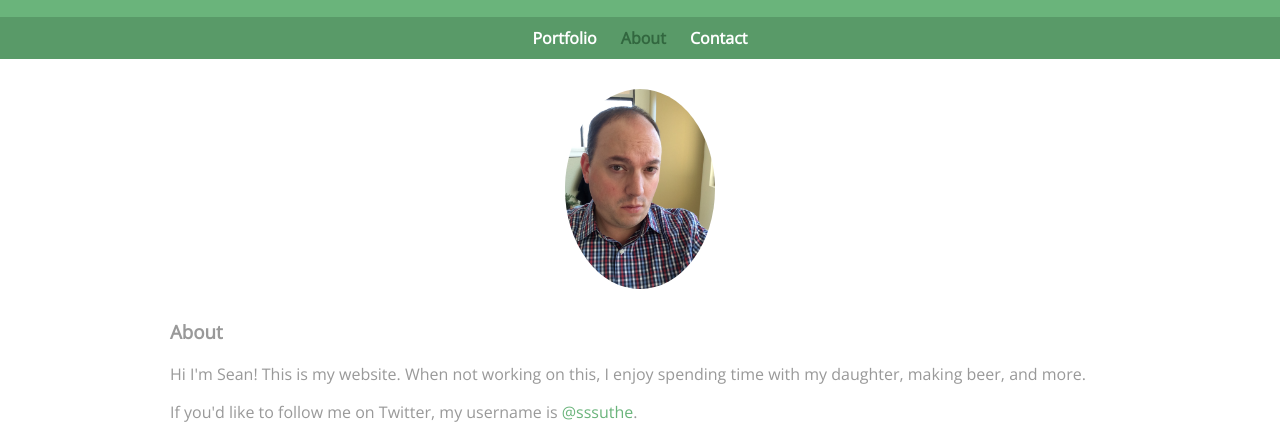
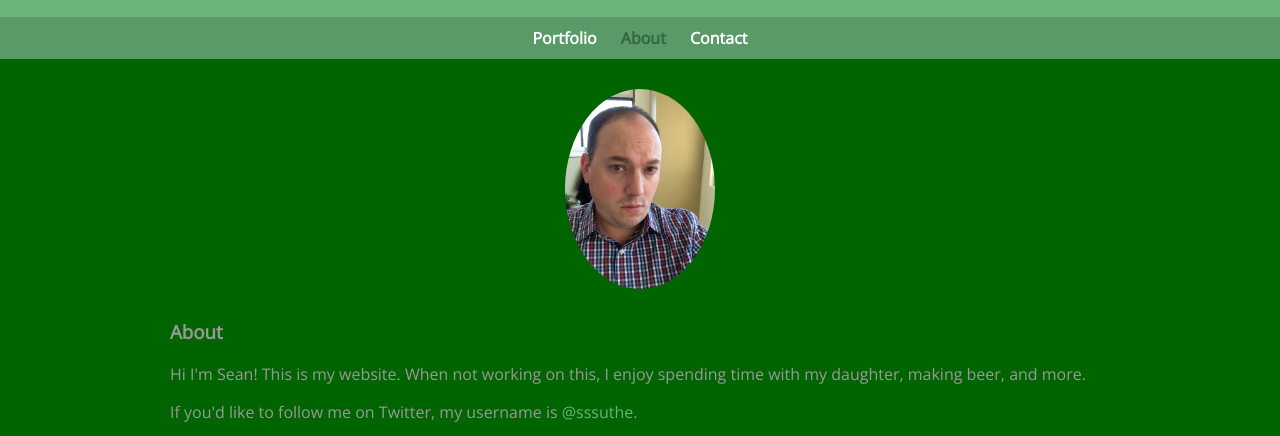
Before and after one commit to sssuthe/PersonalSite, a plain HTML site: page about.html in a window 1280 px wide. Shown: the part 72-508 px from the top of the page. Drawn offline with nearby package versions, Linux system fonts and the light colour scheme.

Commit message:
Adding the responsive css file and creating some breakpoints

```diff
--- a/about.html
+++ b/about.html
@@ -6,6 +6,7 @@
     <link rel="stylesheet" href="css/normalize.css">
     <link href="https://fonts.googleapis.com/css?family=Changa+One:400,400i|Open+Sans" rel="stylesheet">
     <link rel="stylesheet" href="css/main.css">
+    <link rel="stylesheet" href="css/responsive.css">
   </head>
   <body>
     <header>
--- /dev/null
+++ b/css/responsive.css
@@ -0,0 +1,11 @@
+@media screen and (min-width: 480px) {
+    body {
+        background: navy;
+    }
+}
+
+@media screen and (min-width: 660px) {
+    body {
+        background: darkgreen;
+    }
+}
```
Also changed, not shown: contact.html (+1 -0 lines), index.html (+1 -0 lines).
